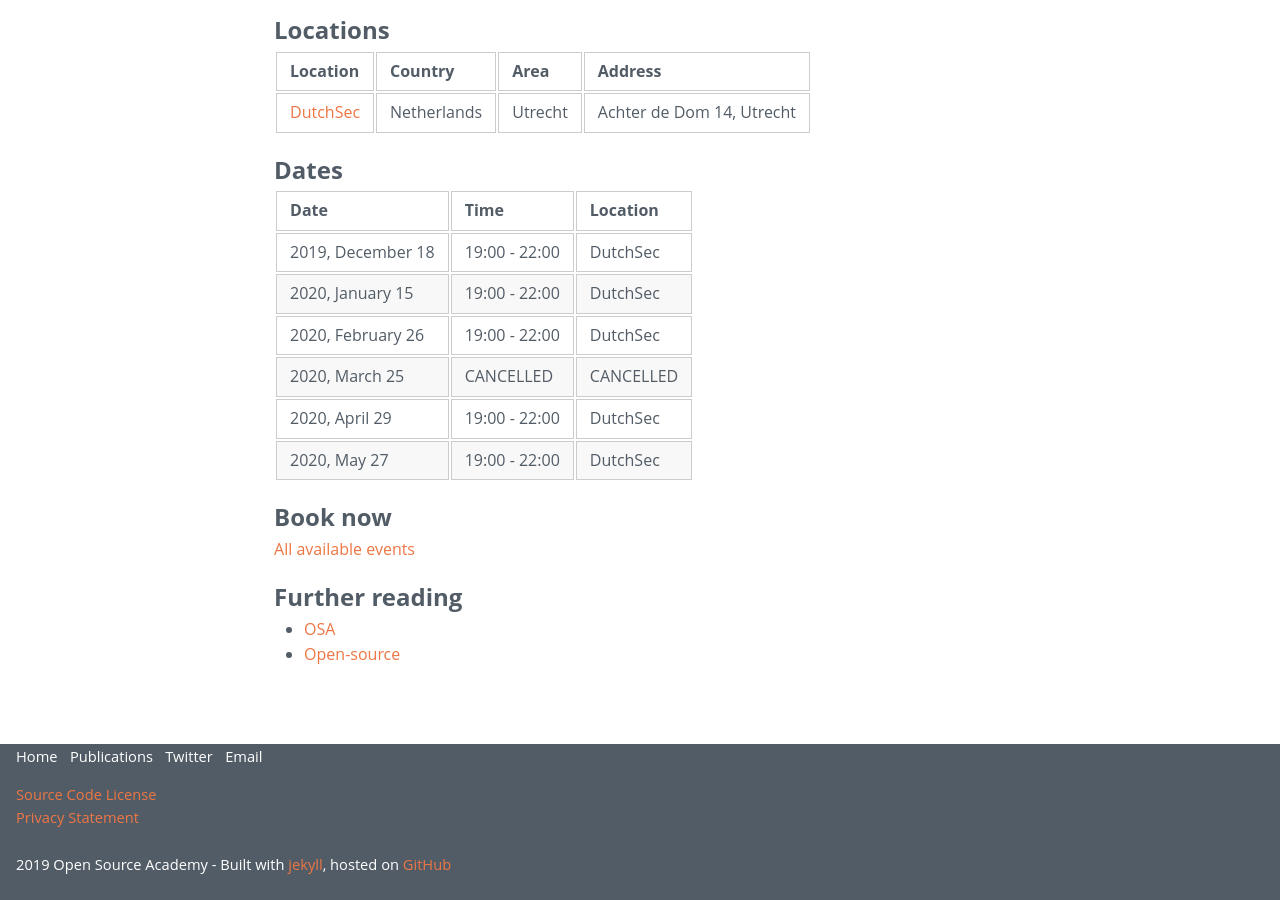
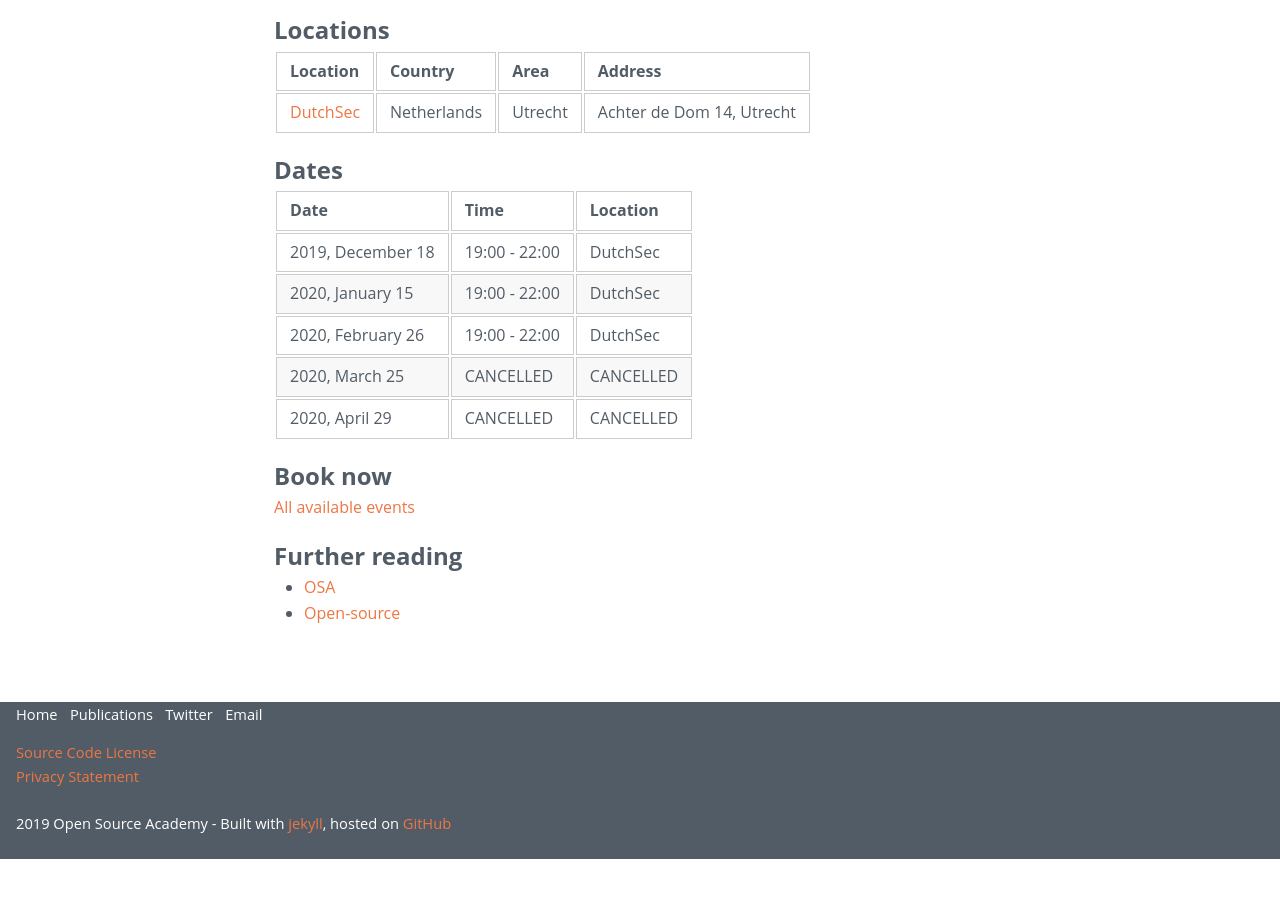
Before and after one commit to Opensource-Academy/Opensource-Academy.github.io, a Jekyll site: the page built from meetups.md, in a window 1280 px wide and 900 px high, scrolled down 1134 px. Built offline with Jekyll 4.4.1, drawn with Linux system fonts in a browser that asks for light colours; after the commit the page ends 1993 px from its top, so only the background shows below that.

Commit message:
updated upcoming meetups

```diff
--- a/meetups.md
+++ b/meetups.md
@@ -46,8 +46,7 @@
 | 2020, January 15  | 19:00 - 22:00 | DutchSec  |
 | 2020, February 26 | 19:00 - 22:00 | DutchSec  |
 | 2020, March 25    | CANCELLED     | CANCELLED |
-| 2020, April 29    | 19:00 - 22:00 | DutchSec  |
-| 2020, May 27      | 19:00 - 22:00 | DutchSec  |
+| 2020, April 29    | CANCELLED     | CANCELLED |
 
 ## Book now
 [All available events](http://osa.fikket.nl/)
```
